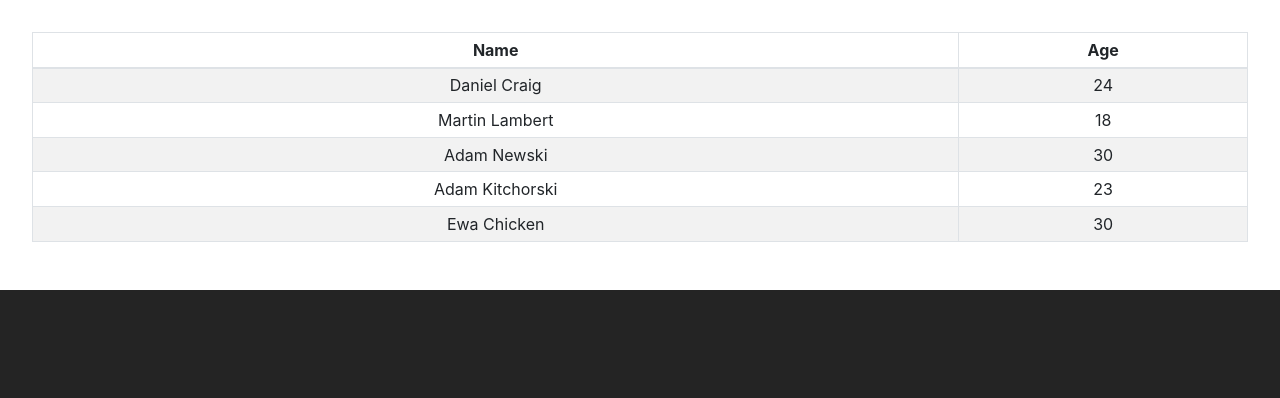
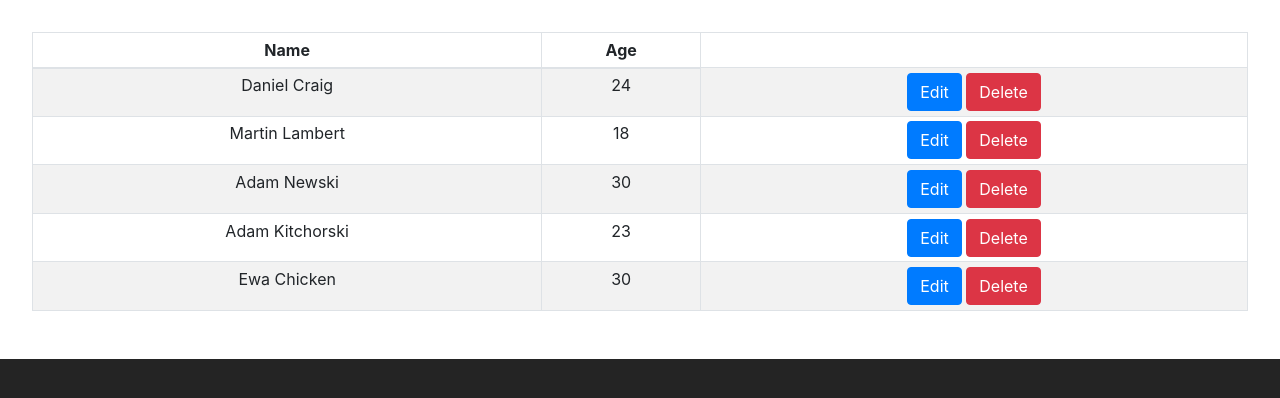
Before and after one commit to goldipl/react-crud-app, a React (Vite) app: page / in a window 1280 px wide. Shown: the top 398 px of the page. Built offline with nearby package versions, Linux system fonts and the light colour scheme.

Commit message:
add Edit and Delete buttons

```diff
--- a/src/components/Home.jsx
+++ b/src/components/Home.jsx
@@ -1,5 +1,5 @@
 import React from "react";
-import { Table } from "react-bootstrap";
+import { Table, Button } from "react-bootstrap";
 import Guests from "./Guests";
 
 const Home = () => {
@@ -29,6 +29,11 @@ const Home = () => {
                                     <td>
                                         {e.age}
                                     </td>
+                                    <td>
+                                        <Button onClick={() => alert(e.id)}>Edit</Button>
+                                        &nbsp;
+                                        <Button className="btn btn-danger" onClick={() => alert(e.id)}>Delete</Button>
+                                    </td>
                                 </tr>
                             )
                         })
```
